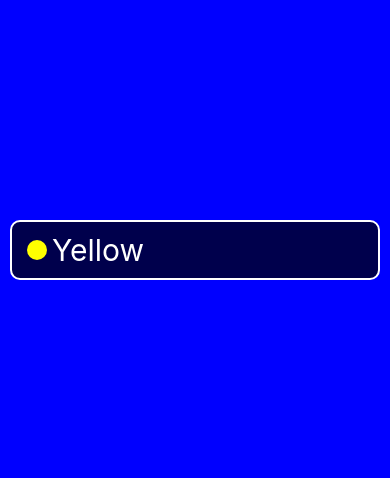
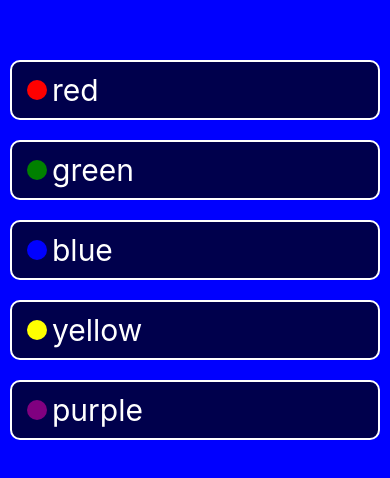
Before and after one commit to anguyenkn/react-native-color-catalog, a React Native app: screen / in a window 390 px wide. Shown: the part 172-650 px from the top of the page. Built offline with nearby package versions, Linux system fonts and the light colour scheme.

Commit message:
extracting components

```diff
--- a/App.js
+++ b/App.js
@@ -1,21 +1,31 @@
 import React, { useState } from 'react';
 import { Text, View, StyleSheet, TouchableHighlight } from 'react-native';
+
+function ColorButton({ backgroundColor, onPress = (f) => f }) {
+  return (
+    <TouchableHighlight
+      style={styles.button}
+      onPress={() => onPress(backgroundColor)}
+      underlayColor='orange'
+    >
+      <View style={styles.row}>
+        <View style={[styles.sample, { backgroundColor }]} />
+        <Text style={styles.buttonText}>{backgroundColor}</Text>
+      </View>
+    </TouchableHighlight>
+  );
+}
 
 export default function App() {
   const [backgroundColor, setBackgroundColor] = useState('blue');
 
   return (
     <View style={[styles.page, { backgroundColor }]}>
-      <TouchableHighlight
-        style={styles.button}
-        onPress={() => setBackgroundColor('yellow')}
-        underlayColor='orange'
-      >
-        <View style={styles.row}>
-          <View style={[styles.sample, { backgroundColor: 'yellow' }]} />
-          <Text style={styles.buttonText}>Yellow</Text>
-        </View>
-      </TouchableHighlight>
+      <ColorButton backgroundColor='red' onPress={setBackgroundColor} />
+      <ColorButton backgroundColor='green' onPress={setBackgroundColor} />
+      <ColorButton backgroundColor='blue' onPress={setBackgroundColor} />
+      <ColorButton backgroundColor='yellow' onPress={setBackgroundColor} />
+      <ColorButton backgroundColor='purple' onPress={setBackgroundColor} />
     </View>
   );
 }
```
